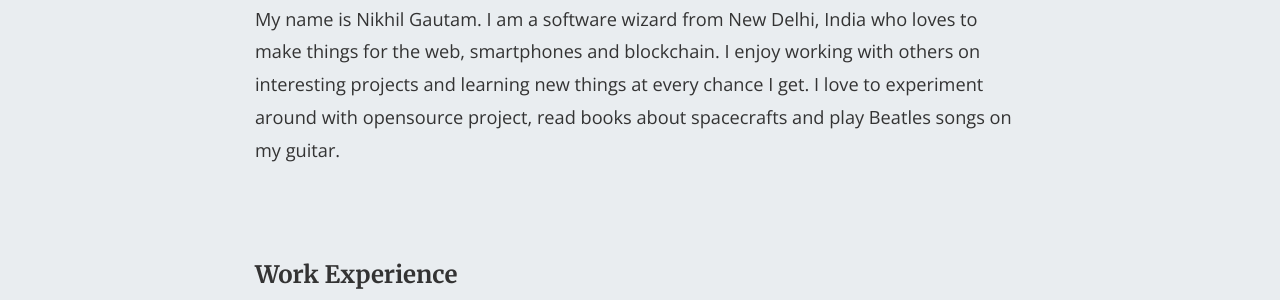
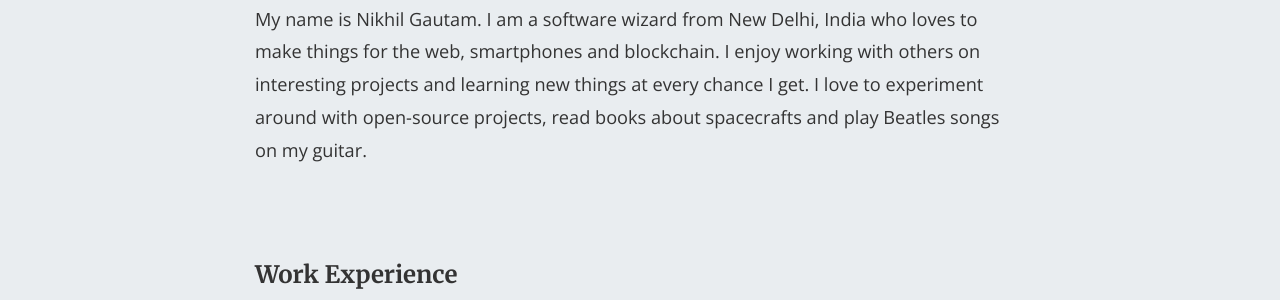
Before and after one commit to nik-gautam/portfolio, a Jekyll site: the page built from about.md, in a window 1280 px wide and 900 px high. Shown: the part 137-437 px from the top of the window. Built offline with Jekyll 4.4.1, drawn with Linux system fonts in a browser that asks for light colours; nearby versions of some CDN libraries.

Commit message:
Update about.md

```diff
--- a/about.md
+++ b/about.md
@@ -6,7 +6,7 @@ permalink: /about/
 
 # Hii..
 
-My name is Nikhil Gautam. I am a software wizard from New Delhi, India who loves to make things for the web, smartphones and blockchain. I enjoy working with others on interesting projects and learning new things at every chance I get. I love to experiment around with opensource project, read books about spacecrafts and play Beatles songs on my guitar.
+My name is Nikhil Gautam. I am a software wizard from New Delhi, India who loves to make things for the web, smartphones and blockchain. I enjoy working with others on interesting projects and learning new things at every chance I get. I love to experiment around with open-source projects, read books about spacecrafts and play Beatles songs on my guitar.
 
 <br />
 <br />
```
